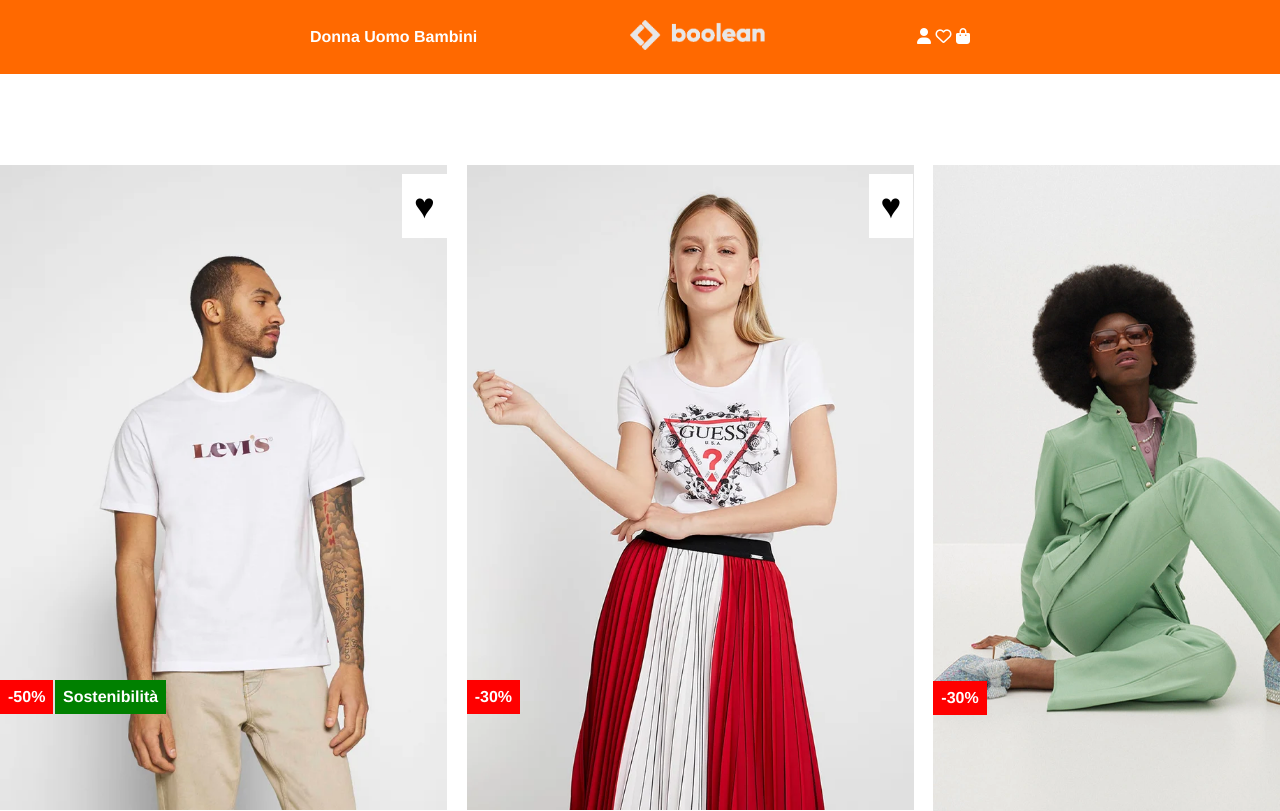
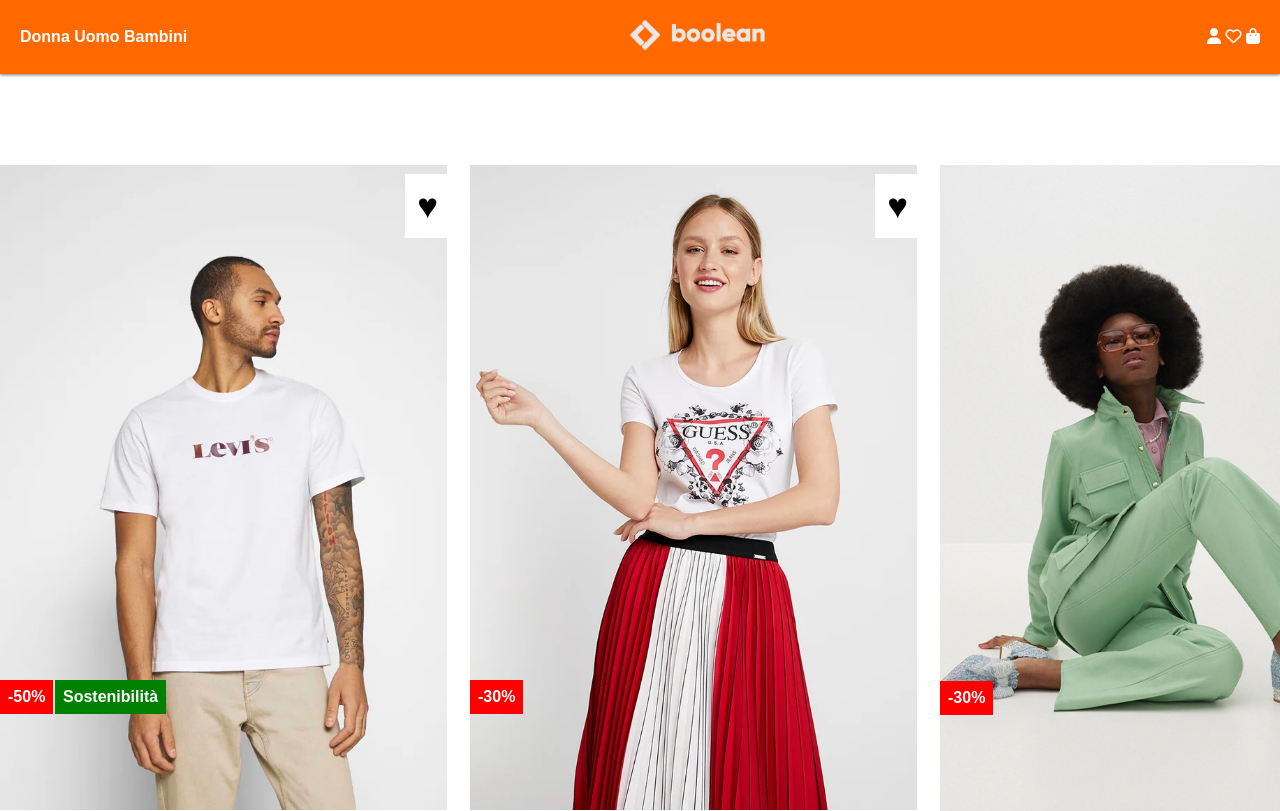
Before and after one commit to CarloCosta92/html-css-boolando, a plain HTML site: page index.html in a window 1280 px wide. Shown: the top 811 px of the page. Drawn offline with Linux system fonts and the light colour scheme.

Commit message:
fix: correzione e commenti

```diff
--- a/css/style.css
+++ b/css/style.css
@@ -8,7 +8,7 @@
     margin: 0;
     padding: 0;
     box-sizing: border-box;
-    font-family:  'Helvetica Neue', Helvetica, Arial, sans-serif;
+    font-family:  sans-serif;
 
 }
 
@@ -41,30 +41,43 @@
 
 */
 
-.header-container{
+.header-container-big{
     background-color: #ff6900;
     display: flex;
-    justify-content: space-between;
+    justify-content: center;
     align-items: center;
-    padding: 20px 310px;
-    margin-bottom: 100px;
+    padding: 20px;
     position: fixed;
     width: 100%;
     left: 0;
     top: 0;
-    z-index: 3;
+    z-index: 1;
+    box-shadow: 0 1px 3px 0px #777;
 }
 
-.header-left{
+.header-container {
+    display: flex;
+    justify-content: space-between;
+    align-items: center;
+    width: 100%;
+    max-width: 1390px;
+    margin: 0 auto;
+}
+
+
+.header-menu{
     font-weight: bold;
 }
+
 
 .header-container >a {
     font-weight: 500;
 }
 
+
 .logo {
     width: 135px;
+    display: inline-block;
 }
 
 /*
@@ -79,7 +92,7 @@
 
 .main-container {
     /*background-color: aqua;*/
-    width: 1380px;
+    width: 1390px;
     display: flex;
     flex-wrap: wrap;
     margin: 0 auto;
@@ -117,9 +130,11 @@
 
 
 .card {
-    width: calc((100% - 40px) / 3);
+    width: calc((1390px - 40px) / 3);
+    flex-shrink: 0;
     position: relative;
     display: inline-block;
+
 }
 
 .card .sopra {
@@ -127,11 +142,11 @@
     position: absolute;
     top: 0;
     left: 0;
-    z-index: 1;
+
 }
 
 .card:hover .sopra {
-    display: inline;
+    display: block;
 }
 
 .heart {
@@ -141,7 +156,7 @@
     position: absolute;
     right: 0;
     top: 9px;
-    z-index: 2;
+
 }
 
 .heart:hover {
@@ -150,7 +165,7 @@
 
 .tipologia{
     position: relative;
-    z-index: 2;
+
 }
 
 /*
--- a/index.html
+++ b/index.html
@@ -14,10 +14,10 @@
 </head>
 <body>
 
-    <header>
-
+ <header>
+    <div class="header-container-big">
         <div class="header-container">
-            <div class="header-left">
+            <div class="header-menu">
                 <a href="#">Donna</a>
                 <a href="#">Uomo</a>
                 <a href="#">Bambini</a>
@@ -33,6 +33,7 @@
                 <a href="#"><i class="fa-solid fa-bag-shopping"></i></a>
             </div>
         </div>
+    </div>
 
         <!-- header con link/logo/link -->
 
@@ -52,7 +53,7 @@
                         <span class="heart">&#9829;</span>
                         <!--cuoricino-->
                     </div>
-                    <div class="tipologia">
+                     <div class="tipologia">                                    <!--andavano messi in una ul e farla diventare flex cosi da muovere tutto insieme -->
                         <span class="sconto"><strong>-50%</strong></span>
                         <span class="sosten"><strong>Sostenibilità</strong></span>
                         <!--sconto-sostenibile-->
```
